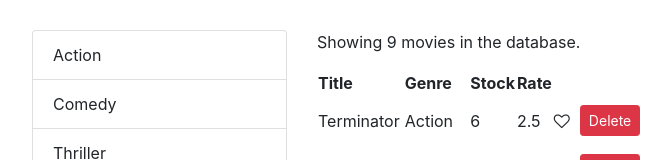
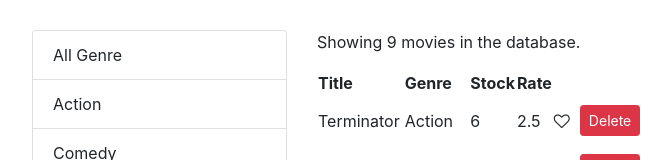
Before and after one commit to nytaoxu/react_practice, a React (Create React App) app: page / in a window 1280 px wide. Shown: the top 160 px of the page, without its empty margins (53-724 px from the left). Built offline with nearby package versions, Linux system fonts and the light colour scheme.

Commit message:
02:15pm 03/20/2019 "All Genre" added

```diff
--- a/src/components/common/listGroup.jsx
+++ b/src/components/common/listGroup.jsx
@@ -3,11 +3,29 @@ import React from "react";
 // interface, input, output
 
 const ListGroup = props => {
-  const { items, textProperty, valueProperty } = props;
+  const {
+    items,
+    textProperty,
+    valueProperty,
+    onItemSelect,
+    selectedGenre
+  } = props;
   return (
     <ul className="list-group">
+      <li
+        style={{ cursor: "pointer" }}
+        className="list-group-item"
+        onClick={() => onItemSelect(null)}
+      >
+        All Genre
+      </li>
       {items.map(i => (
-        <li key={i[valueProperty]} className="list-group-item">
+        <li
+          key={i[valueProperty]}
+          style={{ cursor: "pointer" }}
+          className={"list-group-item" + (i === selectedGenre ? " active" : "")}
+          onClick={() => onItemSelect(i)}
+        >
           {i[textProperty]}
         </li>
       ))}
@@ -15,4 +33,9 @@ const ListGroup = props => {
   );
 };
 
+ListGroup.defaultProps = {
+  textProperty: "name",
+  valueProperty: "_id"
+};
+
 export default ListGroup;
--- a/src/components/movies.jsx
+++ b/src/components/movies.jsx
@@ -12,7 +12,8 @@ export default class Movies extends Component {
     movies: [],
     genres: [],
     currentPage: 1,
-    pageSize: 4
+    pageSize: 4,
+    selectedGenre: null
   };
 
   componentDidMount() {
@@ -53,29 +54,51 @@ export default class Movies extends Component {
       currentPage: pageNumber
     });
   };
+  handleGenreSelect = genre => {
+    /**
+     *  structure of this.state
+      state = {
+        movies: [],
+        genres: [],
+        currentPage: 1,
+        pageSize: 4
+      };
+    */
+    this.setState({
+      selectedGenre: genre,
+      currentPage: 1
+    });
+    console.log();
+  };
   render() {
     if (this.state.movies.length === 0) {
       return <h1>There are no movies in the database.</h1>;
     }
-    const movies = paginate(
-      this.state.movies,
-      this.state.currentPage,
-      this.state.pageSize
-    );
+    let {
+      genres,
+      selectedGenre,
+      movies: allMovies,
+      currentPage,
+      pageSize
+    } = this.state;
+    if (selectedGenre) {
+      allMovies = allMovies.filter(m => m.genre.name === selectedGenre.name);
+    }
+    const movies = paginate(allMovies, currentPage, pageSize);
     return (
       <div className="Movies">
         <div className="row">
           <div className="col-3">
             <ListGroup
-              items={this.state.genres}
-              textProperty="name"
-              valueProperty="_id"
+              items={genres}
+              onItemSelect={this.handleGenreSelect}
+              selectedGenre={this.state.selectedGenre}
             />
           </div>
           <div className="col">
             <p>
-              Showing {this.state.movies.length} movie
-              {this.state.movies.length > 1 ? "s" : ""} in the database.
+              Showing {allMovies.length} movie
+              {allMovies.length > 1 ? "s" : ""} in the database.
             </p>
             <table>
               <thead>
@@ -116,9 +139,9 @@ export default class Movies extends Component {
               </tbody>
             </table>
             <Pagination
-              itemsCount={this.state.movies.length}
-              currentPage={this.state.currentPage}
-              pageSize={this.state.pageSize}
+              itemsCount={allMovies.length}
+              currentPage={currentPage}
+              pageSize={pageSize}
               onPageChange={this.handlePageChange}
             />
           </div>
```
